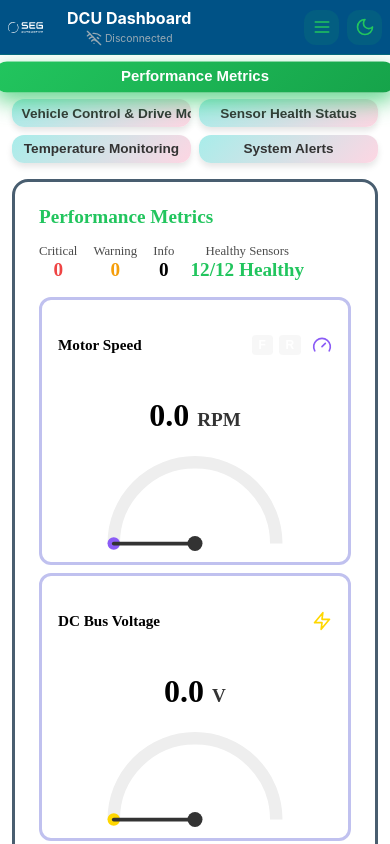
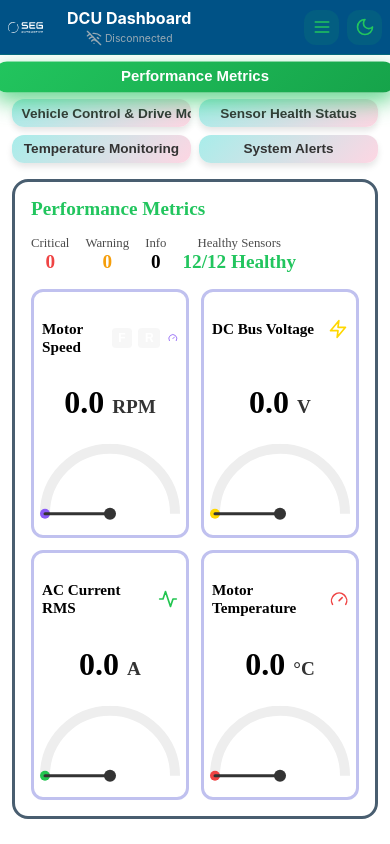
Before and after one commit to maddisagar/raw_can, a Next.js app: page / in a window 390 px wide. Shown: the top 844 px of the page. Built offline with nearby package versions, Linux system fonts and the light colour scheme; no server answers.

Commit message:
Made the webpage completely Mobile Responsive

```diff
--- a/components/data-context.js
+++ b/components/data-context.js
@@ -210,14 +210,14 @@ export const DataProvider = ({ children }) => {
                       };
                     });
                     setHistory((prevHistory) => [...prevHistory, { ...decodedSignals, timestamp: new Date().toISOString() }]);
-                    setDisplayData(decodedSignals); // Set display data to show for 500ms
-                    // Clear display data after 500ms
+                    setDisplayData(decodedSignals); // Set display data to show for 700ms
+                    // Clear display data after 700ms
                     if (decodedDataQueueRef.displayTimeout) {
                       clearTimeout(decodedDataQueueRef.displayTimeout);
                     }
                     decodedDataQueueRef.displayTimeout = setTimeout(() => {
                       setDisplayData(null);
-                    }, 500);
+                    }, 700);
                   }
                 } else {
                   console.warn("Unknown CAN message ID, cannot decode:", message.id);
--- a/components/enhanced-status-cards.js
+++ b/components/enhanced-status-cards.js
@@ -474,12 +474,13 @@ export default function EnhancedStatusCards({ showOnlyStatusGroups = false, show
 
         @media (max-width: 480px) {
           .status-groups {
-          grid-template-columns: 1fr;
+            display: grid;
+            grid-template-columns: repeat(2, minmax(0, 1fr));
             gap: 0.75rem;
           }
 
           .status-group {
-          padding: 0.75rem;
+            padding: 0.5rem;
           }
 
           .group-header h4 {
--- /dev/null
+++ b/components/odometer.css
@@ -0,0 +1,27 @@
+.odometer-container {
+  width: 150px;
+  height: 80px;
+  position: relative;
+  margin: 0 auto;
+  margin-bottom: 10px;
+}
+
+.odometer-svg {
+  display: block;
+  margin: 0 auto;
+  width: 150px;
+  height: 80px;
+}
+
+/* Mobile view: reduce size */
+@media (max-width: 600px) {
+  .odometer-container {
+    width: 120px;
+    height: 64px;
+  }
+
+  .odometer-svg {
+    width: 120px;
+    height: 64px;
+  }
+}
--- a/components/odometer.js
+++ b/components/odometer.js
@@ -2,6 +2,7 @@
 
 import React from "react"
 import AnimatedCounter from "./animated-counter"
+import "./odometer.css"
 
 export default function Odometer({ value, max, unit, color }) {
   // Validate max and value
@@ -16,12 +17,10 @@ export default function Odometer({ value, max, unit, color }) {
   const y2 = String(70 - 65 * Math.sin(Math.PI - (angle * Math.PI) / 180))
 
   return (
-    <div style={{ width: "150px", height: "80px", position: "relative", margin: "0 auto" }}>
+    <div className="odometer-container">
       <svg
         viewBox="0 0 150 80"
-        width="150"
-        height="80"
-        style={{ display: "block", margin: "0 auto" }}
+        className="odometer-svg"
       >
         {/* Semi-circle gauge background */}
         <path
--- a/components/performance-metrics.js
+++ b/components/performance-metrics.js
@@ -347,8 +347,15 @@ export default function PerformanceMetrics() {
         }
 
         @media (max-width: 768px) {
+          .performance-metrics {
+            max-width: 100%;
+            box-sizing: border-box;
+            padding: 1rem;
+          }
+
           .metrics-grid {
-            grid-template-columns: 1fr;
+            grid-template-columns: repeat(2, 1fr);
+            gap: 0.75rem;
           }
 
           .overall-stats {
@@ -357,7 +364,9 @@ export default function PerformanceMetrics() {
           }
 
           .metric-card {
-            padding: 1rem;
+            padding: 0.5rem;
+            min-height: 180px;
+            box-sizing: border-box;
           }
         }
       `}</style>
```
Lines whose indentation alone changed are shown as unchanged.
